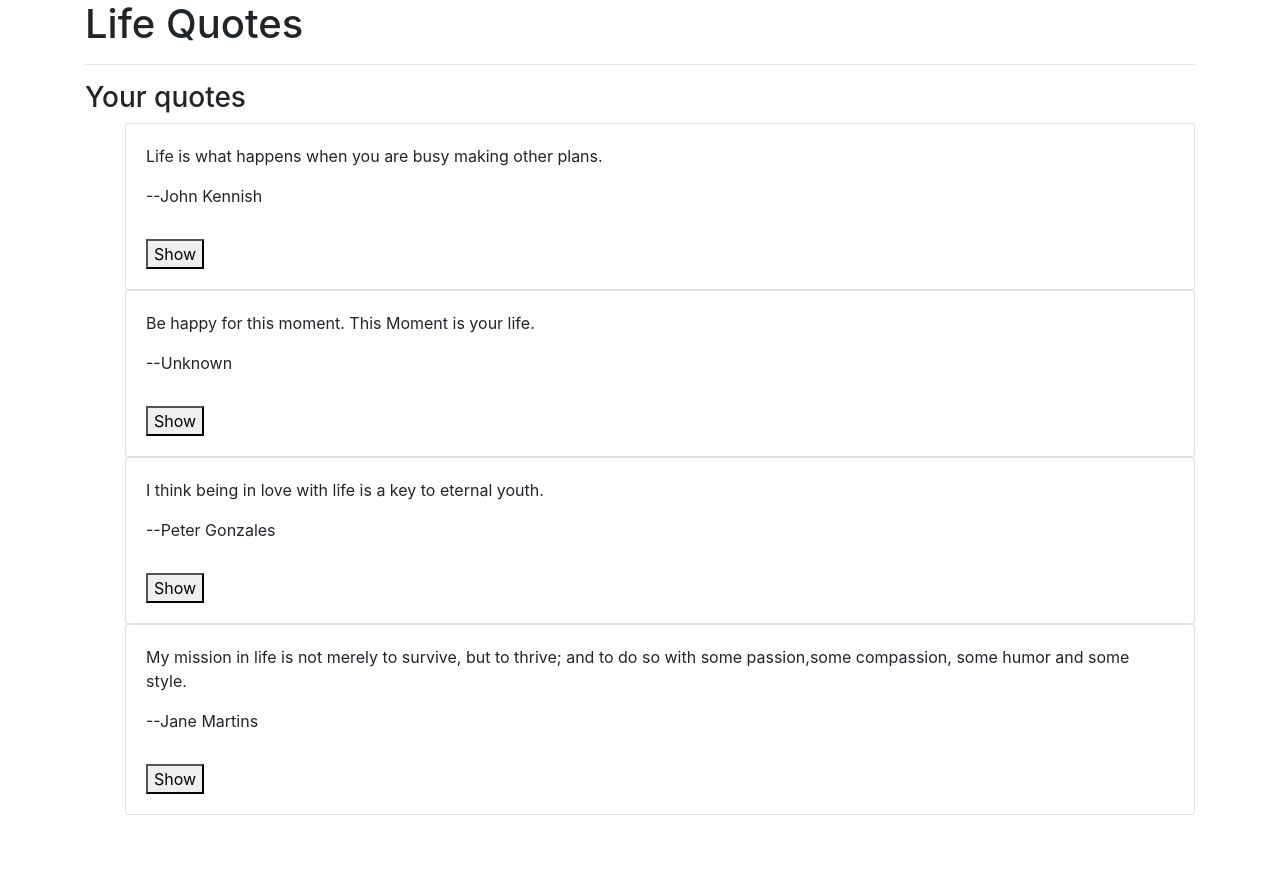
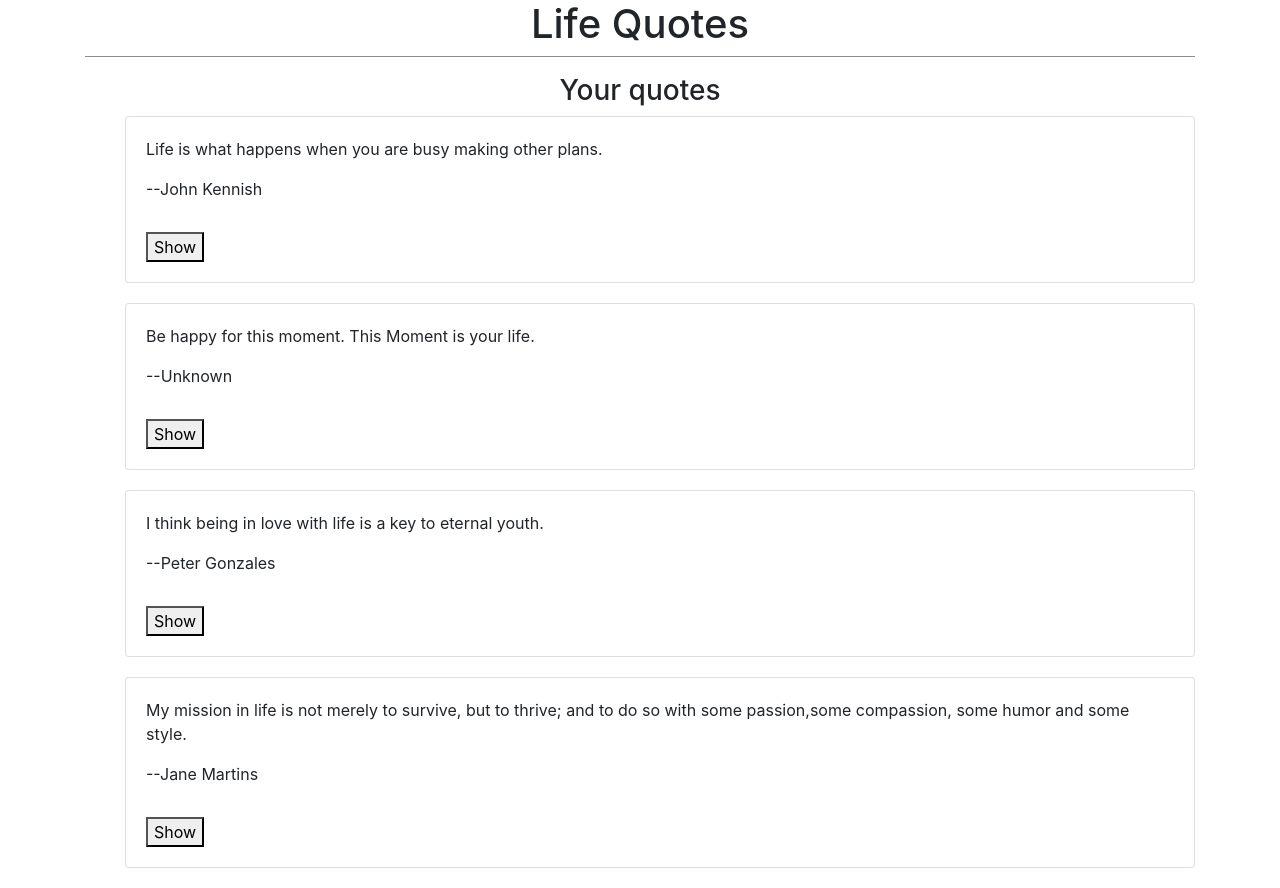
Before and after one commit to Brian23-eng/Quotes, an Angular app: page / in a window 1280 px wide. Before the commit the page ends 831 px from the top, so only its background shows below. Built offline with nearby package versions, Linux system fonts and the light colour scheme.

Commit message:
style the card body with margin bottom

```diff
--- a/src/app/quotes/quotes.component.css
+++ b/src/app/quotes/quotes.component.css
@@ -1,3 +1,20 @@
 .del {
     padding-bottom: 15px;
 }
+
+.styl {
+    content: '';
+    display: block;
+    margin-top: 2px;
+    border-top: 1px solid #8c8b8b;
+    border-bottom: 1px solid #fff
+}
+
+h1,
+h3 {
+    text-align: center;
+}
+
+.card-body {
+    margin-bottom: 20px;
+}
--- a/src/app/quotes/quotes.component.html
+++ b/src/app/quotes/quotes.component.html
@@ -1,6 +1,7 @@
 <div class="container">
     <h1>Life Quotes</h1>
-    <hr>
+    <hr class="styl">
+
     <h3>Your quotes</h3>
     <ul>
         <div class="card card-body" *ngFor='let quote of quotes'>
@@ -21,5 +22,4 @@
 
         </div>
     </ul>
-
 </div>
```
